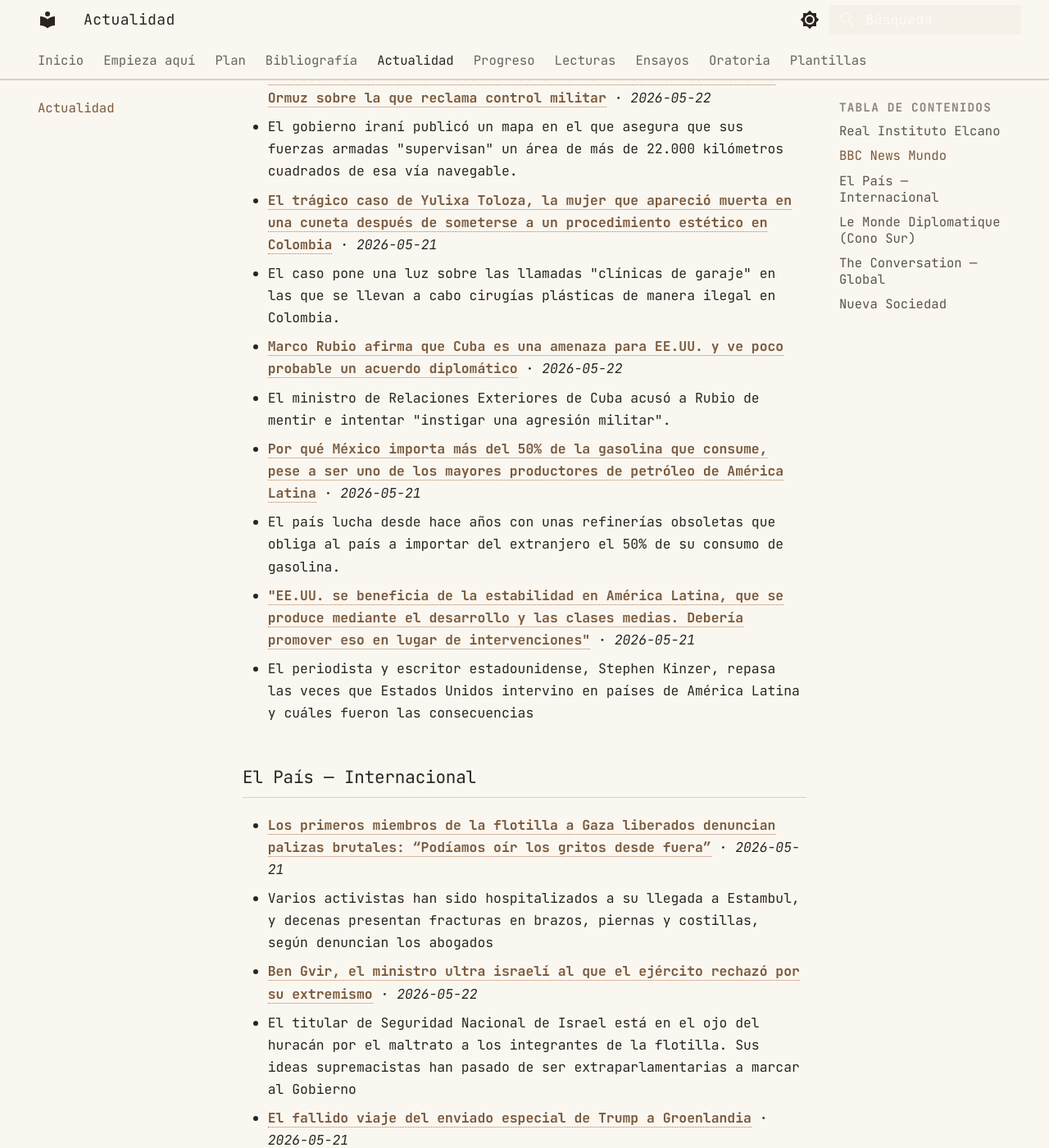
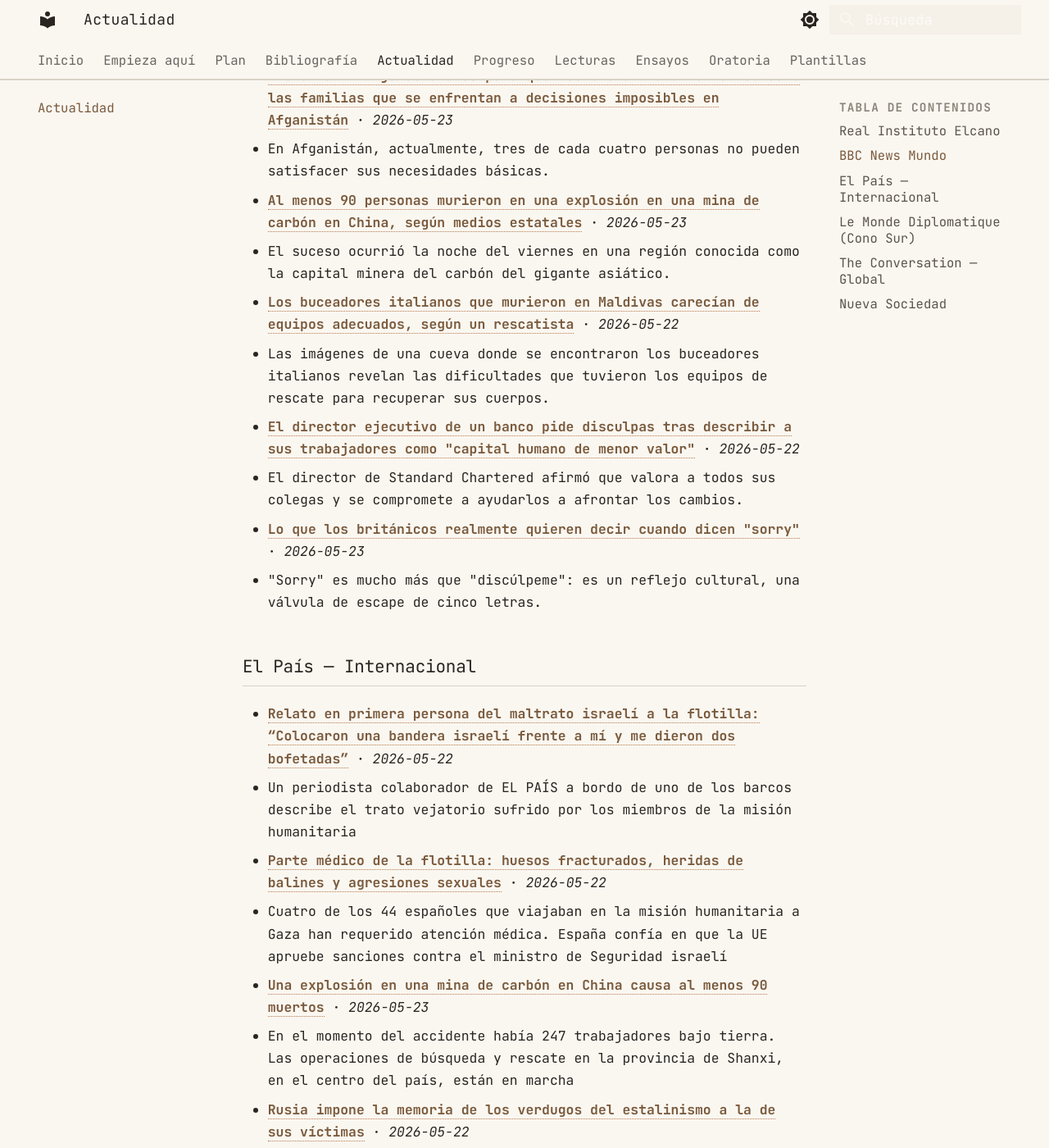
Before and after one commit to MrSpagVi/Curso, an MkDocs documentation site: the page built from docs/actualidad.md, in a window 1280 px wide and 1400 px high, scrolled down 544 px. Shown: the whole window at 82% size. Built offline with MkDocs 1.6.1 and Material for MkDocs 9.7.7, drawn with Linux system fonts in a browser that asks for light colours; some of the changed text lies outside the part shown.

Commit message:
auto: actualidad 2026-05-23

```diff
--- a/docs/actualidad.md
+++ b/docs/actualidad.md
@@ -6,7 +6,7 @@ title: Actualidad
 
 Últimos titulares de fuentes que dictan agenda en ciencia política y geopolítica. Actualizado automáticamente cada día (vía GitHub Actions).
 
-_Última actualización: 2026-05-22 08:56 UTC_
+_Última actualización: 2026-05-23 08:13 UTC_
 
 ## Real Instituto Elcano
 
@@ -14,25 +14,25 @@ _Sin datos en esta ejecución. Visitar fuente: [https://www.realinstitutoelcano.
 
 ## BBC News Mundo
 
-- **[El desafío de Irán a EE.UU. al aumentar el área del estrecho de Ormuz sobre la que reclama control militar](https://www.bbc.com/mundo/articles/cyv25r5g8rro?at_medium=RSS&at_campaign=rss)** · *2026-05-22*
-  - El gobierno iraní publicó un mapa en el que asegura que sus fuerzas armadas "supervisan" un área de más de 22.000 kilómetros cuadrados de esa vía navegable.
-- **[El trágico caso de Yulixa Toloza, la mujer que apareció muerta en una cuneta después de someterse a un procedimiento estético en Colombia](https://www.bbc.com/mundo/articles/czj2gkppp97o?at_medium=RSS&at_campaign=rss)** · *2026-05-21*
-  - El caso pone una luz sobre las llamadas "clínicas de garaje" en las que se llevan a cabo cirugías plásticas de manera ilegal en Colombia.
-- **[Marco Rubio afirma que Cuba es una amenaza para EE.UU. y ve poco probable un acuerdo diplomático](https://www.bbc.com/mundo/articles/c052vpv77gmo?at_medium=RSS&at_campaign=rss)** · *2026-05-22*
-  - El ministro de Relaciones Exteriores de Cuba acusó a Rubio de mentir e intentar "instigar una agresión militar".
-- **[Por qué México importa más del 50% de la gasolina que consume, pese a ser uno de los mayores productores de petróleo de América Latina](https://www.bbc.com/mundo/articles/cdxdldjenpvo?at_medium=RSS&at_campaign=rss)** · *2026-05-21*
-  - El país lucha desde hace años con unas refinerías obsoletas que obliga al país a importar del extranjero el 50% de su consumo de gasolina.
-- **["EE.UU. se beneficia de la estabilidad en América Latina, que se produce mediante el desarrollo y las clases medias. Debería promover eso en lugar de intervenciones"](https://www.bbc.com/mundo/articles/c93x5k9l4xzo?at_medium=RSS&at_campaign=rss)** · *2026-05-21*
-  - El periodista y escritor estadounidense, Stephen Kinzer, repasa las veces que Estados Unidos intervino en países de América Latina y cuáles fueron las consecuencias
+- **["Vendí a mi hija de 5 años para que recibiera tratamiento médico": las familias que se enfrentan a decisiones imposibles en Afganistán](https://www.bbc.com/mundo/articles/cn4p2z14pewo?at_medium=RSS&at_campaign=rss)** · *2026-05-23*
+  - En Afganistán, actualmente, tres de cada cuatro personas no pueden satisfacer sus necesidades básicas.
+- **[Al menos 90 personas murieron en una explosión en una mina de carbón en China, según medios estatales](https://www.bbc.com/mundo/articles/cp9pm3329ryo?at_medium=RSS&at_campaign=rss)** · *2026-05-23*
+  - El suceso ocurrió la noche del viernes en una región conocida como la capital minera del carbón del gigante asiático.
+- **[Los buceadores italianos que murieron en Maldivas carecían de equipos adecuados, según un rescatista](https://www.bbc.com/mundo/articles/cdrp22kl57mo?at_medium=RSS&at_campaign=rss)** · *2026-05-22*
+  - Las imágenes de una cueva donde se encontraron los buceadores italianos revelan las dificultades que tuvieron los equipos de rescate para recuperar sus cuerpos.
+- **[El director ejecutivo de un banco pide disculpas tras describir a sus trabajadores como "capital humano de menor valor"](https://www.bbc.com/mundo/articles/c7v9jmqn2p8o?at_medium=RSS&at_campaign=rss)** · *2026-05-22*
+  - El director de Standard Chartered afirmó que valora a todos sus colegas y se compromete a ayudarlos a afrontar los cambios.
+- **[Lo que los británicos realmente quieren decir cuando dicen "sorry"](https://www.bbc.com/mundo/articles/c8e892njw4wo?at_medium=RSS&at_campaign=rss)** · *2026-05-23*
+  - "Sorry" es mucho más que "discúlpeme": es un reflejo cultural, una válvula de escape de cinco letras.
 
 ## El País — Internacional
 
-- **[Los primeros miembros de la flotilla a Gaza liberados denuncian palizas brutales: “Podíamos oír los gritos desde fuera”](https://elpais.com/internacional/2026-05-21/los-primeros-miembros-de-la-flotilla-a-gaza-liberados-denuncian-palizas-salvajes-podiamos-oir-los-gritos-desde-fuera.html)** · *2026-05-21*
-  - Varios activistas han sido hospitalizados a su llegada a Estambul, y decenas presentan fracturas en brazos, piernas y costillas, según denuncian los abogados
-- **[Ben Gvir, el ministro ultra israelí al que el ejército rechazó por su extremismo](https://elpais.com/internacional/2026-05-22/ben-gvir-el-ministro-ultra-israeli-al-que-el-ejercito-rechazo-por-su-extremismo.html)** · *2026-05-22*
-  - El titular de Seguridad Nacional de Israel está en el ojo del huracán por el maltrato a los integrantes de la flotilla. Sus ideas supremacistas han pasado de ser extraparlamentarias a marcar al Gobierno
-- **[El fallido viaje del enviado especial de Trump a Groenlandia](https://elpais.com/internacional/2026-05-21/el-fallido-viaje-del-enviado-especial-de-trump-a-groenlandia.html)** · *2026-05-21*
-  - Jeff Landry abandona la isla danesa sin asistir a la inauguración de un nuevo consulado después de que la población local expresara rechazo a su presencia
+- **[Relato en primera persona del maltrato israelí a la flotilla: “Colocaron una bandera israelí frente a mí y me dieron dos bofetadas”](https://elpais.com/internacional/2026-05-22/relato-en-primera-persona-del-maltrato-israeli-a-la-flotilla-colocaron-un-bandera-israeli-frente-a-mi-me-quitaron-los-calcetines-y-me-abofetearon.html)** · *2026-05-22*
+  - Un periodista colaborador de EL PAÍS a bordo de uno de los barcos describe el trato vejatorio sufrido por los miembros de la misión humanitaria
+- **[Parte médico de la flotilla: huesos fracturados, heridas de balines y agresiones sexuales](https://elpais.com/internacional/2026-05-22/cuatro-de-los-espanoles-de-la-flotilla-detenidos-por-israel-han-necesitado-atencion-medica.html)** · *2026-05-22*
+  - Cuatro de los 44 españoles que viajaban en la misión humanitaria a Gaza han requerido atención médica. España confía en que la UE apruebe sanciones contra el ministro de Seguridad israelí
+- **[Una explosión en una mina de carbón en China causa al menos 90 muertos](https://elpais.com/internacional/2026-05-23/una-explosion-en-una-mina-de-carbon-en-china-causa-al-menos-82-muertos.html)** · *2026-05-23*
+  - En el momento del accidente había 247 trabajadores bajo tierra. Las operaciones de búsqueda y rescate en la provincia de Shanxi, en el centro del país, están en marcha
 - **[Rusia impone la memoria de los verdugos del estalinismo a la de sus víctimas](https://elpais.com/internacional/2026-05-22/rusia-impone-la-memoria-de-los-verdugos-del-estalinismo-a-la-de-sus-victimas.html)** · *2026-05-22*
   - La ilegalización de la organización Memorial, premio Nobel de la Paz, es un paso cualitativo del Kremlin para monopolizar la interpretación de la historia
 - **[Madres y ataúdes en Oriente Próximo](https://elpais.com/internacional/2026-05-20/madres-y-ataudes-en-oriente-proximo.html)** · *2026-05-20*
@@ -44,16 +44,16 @@ _Sin datos en esta ejecución. Visitar fuente: [https://www.eldiplo.org/feed/](h
 
 ## The Conversation — Global
 
-- **[First Trump, now Putin – all roads lead to Xi Jinping](https://theconversation.com/first-trump-now-putin-all-roads-lead-to-xi-jinping-283515)** · *2026-05-22*
-  - A steady stream of world leaders has travelled to Beijing to visit the Chinese president.
-- **[Why does motor neurone disease take so long to diagnose? And can it be treated?](https://theconversation.com/why-does-motor-neurone-disease-take-so-long-to-diagnose-and-can-it-be-treated-283468)** · *2026-05-22*
-  - Motor neurone disease can strike people who are young and fit. And there’s no cure.
-- **[A meteor exploded in the sky above New South Wales. An astronomer explains where it might have come from](https://theconversation.com/a-meteor-exploded-in-the-sky-above-new-south-wales-an-astronomer-explains-where-it-might-have-come-from-283575)** · *2026-05-22*
-  - Astronomers will investigate this fireball to help disentangle the heritage and history of the Solar System’s formation.
-- **[What do the Commonwealth Writers Prize AI allegations mean for prizes – and short stories?](https://theconversation.com/what-do-the-commonwealth-writers-prize-ai-allegations-mean-for-prizes-and-short-stories-283470)** · *2026-05-22*
-  - Advances in AI platforms have been oddly benchmarked through their engagements with the short story form. What does the latest literary AI scandal tell us?
-- **[Do Australians really ‘work half the week’ just to pay their income tax? See for yourself](https://theconversation.com/do-australians-really-work-half-the-week-just-to-pay-their-income-tax-see-for-yourself-283147)** · *2026-05-22*
-  - Do some people work ‘Monday, Tuesday, and half of Wednesday for yourself, and then Wednesday, Thursday, and Friday for the government’? No, they don’t.
+- **[The network watching the world’s oceans is under pressure – just when it’s needed most](https://theconversation.com/the-network-watching-the-worlds-oceans-is-under-pressure-just-when-its-needed-most-283365)** · *2026-05-22*
+  - The Global Ocean Observing System informs weather forecasts and climate projections. But funding pressures could create data gaps leaving the world blind.
+- **[The Enhanced Games: ‘dangerous clown show’ or a wake-up call for traditional sport?](https://theconversation.com/the-enhanced-games-dangerous-clown-show-or-a-wake-up-call-for-traditional-sport-283348)** · *2026-05-22*
+  - These games should compel traditional sport to solve its fundamental problems and reflect upon the true value of sport and athletes.
+- **[John of John: weaving an island tale of secrets that lie beneath repression and shame](https://theconversation.com/john-of-john-weaving-an-island-tale-of-secrets-that-lie-beneath-repression-and-shame-283390)** · *2026-05-22*
+  - The high drama of Douglas Stuart’s new novel sometimes feels like a soap opera – but his lyrical prose and atmospheric narrative elevate the genre.
+- **[Could sodium replace lithium as the dominant ingredient in batteries?](https://theconversation.com/could-sodium-replace-lithium-as-the-dominant-ingredient-in-batteries-283105)** · *2026-05-22*
+  - Sodium-ion batteries use more abundant raw materials but don’t currently perform as well as those made with lithium.
+- **[Ageing with purpose: the surprising science of frailty reversal](https://theconversation.com/ageing-with-purpose-the-surprising-science-of-frailty-reversal-283099)** · *2026-05-22*
+  - Two people of the same age can age very differently. Frailty helps explain why, and what can be done to reduce risk.
 
 ## Nueva Sociedad
 
```
